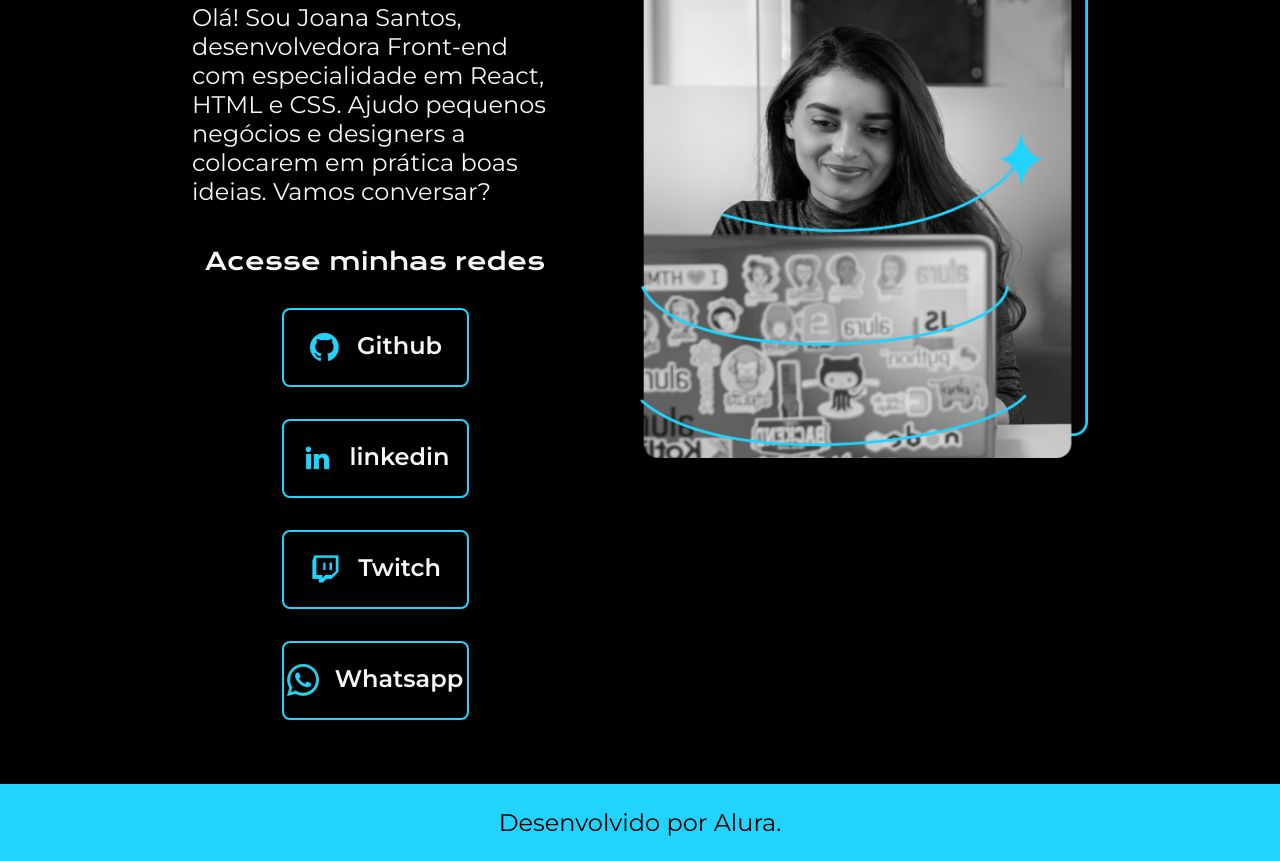
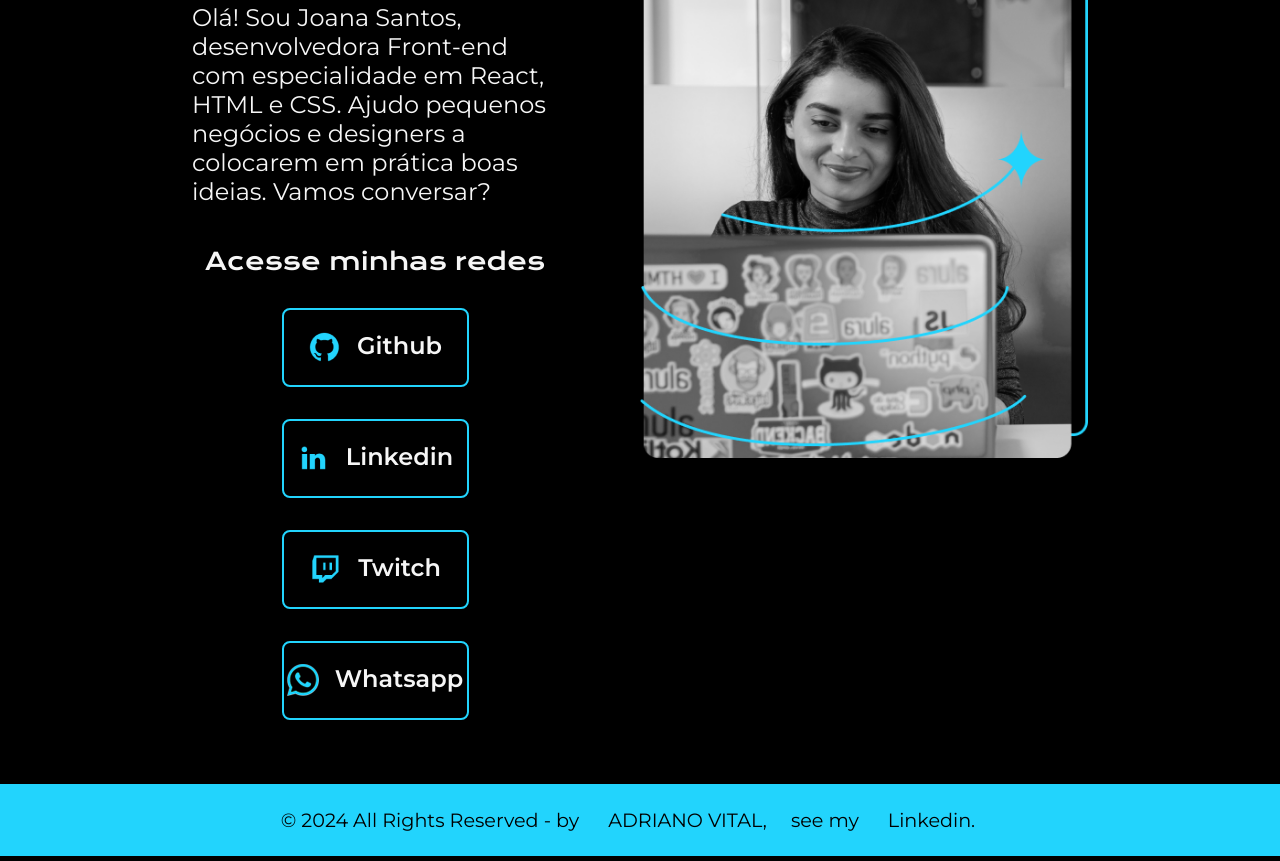
Before and after one commit to adrianovital-dev/portifolio-joana-santos-css, a plain HTML site: page index.html in a window 1280 px wide. Shown: the part 426-1287 px from the top of the page. Drawn offline with nearby package versions, Linux system fonts and the light colour scheme.

Commit message:
Finalização do projeto

```diff
--- a/index.html
+++ b/index.html
@@ -34,7 +34,7 @@
                 </a>
                 <a class="apresentacao__links__navegacao" href="https://linkedin.com/in/rafaellaballerini">
                     <img src="./assets/linkedin.png">
-                    linkedin
+                    Linkedin
                 </a>
                 <a class="apresentacao__links__navegacao" href="https://twitch.tv/guilimadev">
                     <img src="./assets/twitch.png">
@@ -49,7 +49,7 @@
         <img class="apresentacao__imagem" src="./assets/imagem.png" alt="Foto da Joana Santos programando">
     </main>
     <footer class="rodape">
-        <p>Desenvolvido por Alura.</p>
+        <p>&#169 2024 All Rights Reserved - by <a class="rodape" href="https://github.com/adrianovital-dev">ADRIANO VITAL,</a>see my<a class="rodape" href="https://www.linkedin.com/in/adrianovital" > Linkedin.</a></p>
     </footer>
 </body>
 
--- a/styles/style.css
+++ b/styles/style.css
@@ -99,8 +99,9 @@ body{
     padding: 24px;
     text-align: center;
     font-family: var(--fonte-secundaria);
-    font-size: 1.5rem;
+    font-size: 1.2rem;
     font-weight: 400;
+    text-decoration: none;
 }
 
 @media (max-width: 1200px) {
```
Also changed, not shown: screenshots/home page 1.jpg (added), screenshots/home page 2.jpg (added), 2 other files.
